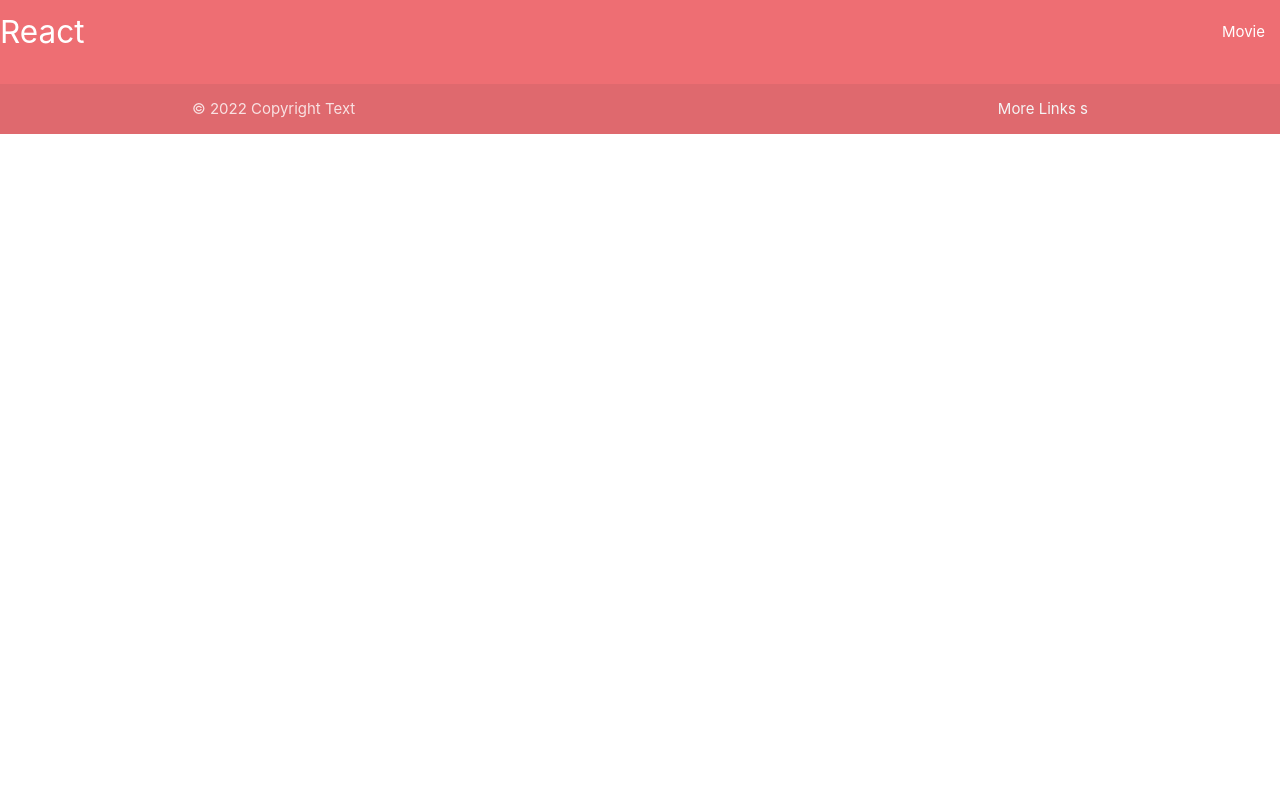
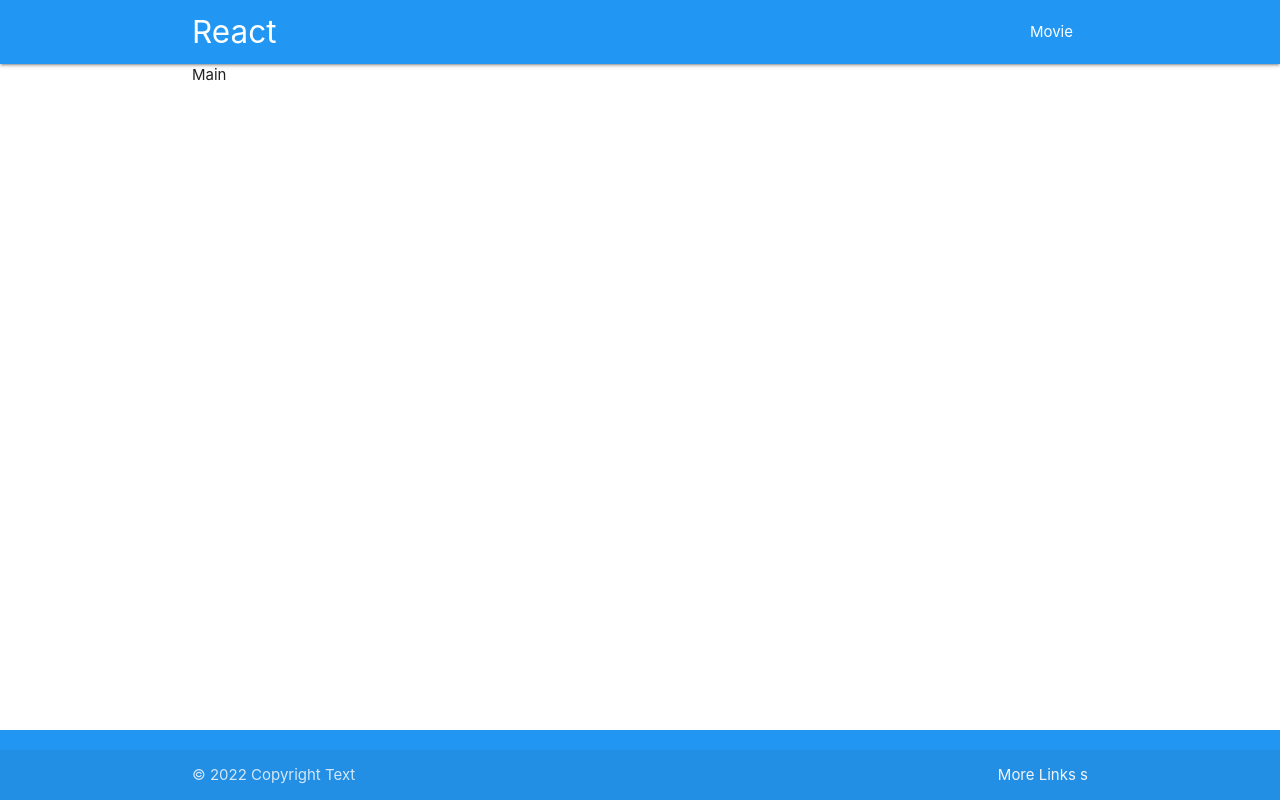
Before and after one commit to shakhzodbekbobobekov/popopasd, a React (Create React App) app: page / in a window 1280 px wide. Built offline with nearby package versions, Linux system fonts and the light colour scheme.

Commit message:
add js and css codes

```diff
--- /dev/null
+++ b/src/App.css
@@ -0,0 +1,3 @@
+.contain {
+  min-height: calc(100vh - 64px - 70px);
+}
--- a/src/App.js
+++ b/src/App.js
@@ -1,11 +1,16 @@
 import React from "react";
 import Header from "./layout/Header";
 import Footer from "./layout/Footer";
+import Main from "./layout/Main";
+
+// style App.css
+import "./App.css";
 
 function App() {
   return (
     <div>
       <Header />
+      <Main />
       <Footer />
     </div>
   );
--- a/src/layout/Footer.js
+++ b/src/layout/Footer.js
@@ -2,7 +2,7 @@ import React from "react";
 
 function Footer() {
   return (
-    <footer className="page-footer">
+    <footer className="page-footer #2196f3 blue">
       <div className="footer-copyright">
         <div className="container">
           © {new Date().getFullYear()} Copyright Text
--- a/src/layout/Header.js
+++ b/src/layout/Header.js
@@ -2,8 +2,8 @@ import React from "react";
 
 function Header() {
   return (
-    <nav>
-      <div className="nav-wrapper">
+    <nav className="#2196f3 blue">
+      <div className="nav-wrapper container ">
         <a href="#" className="brand-logo">
           React
         </a>
--- /dev/null
+++ b/src/layout/Main.js
@@ -0,0 +1,7 @@
+import React from "react";
+
+function Main() {
+  return <div className="contain container ">Main</div>;
+}
+
+export default Main;
```
